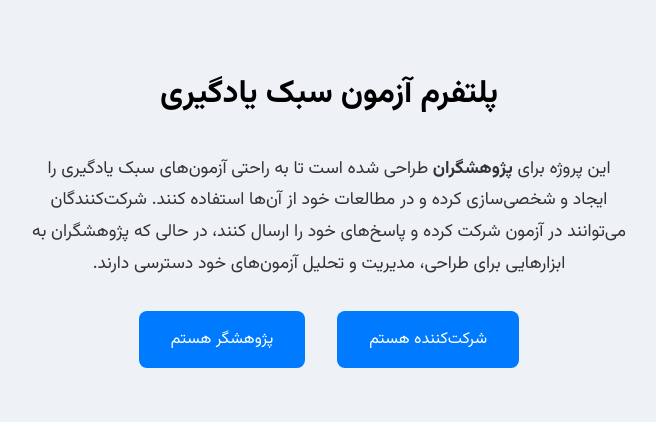
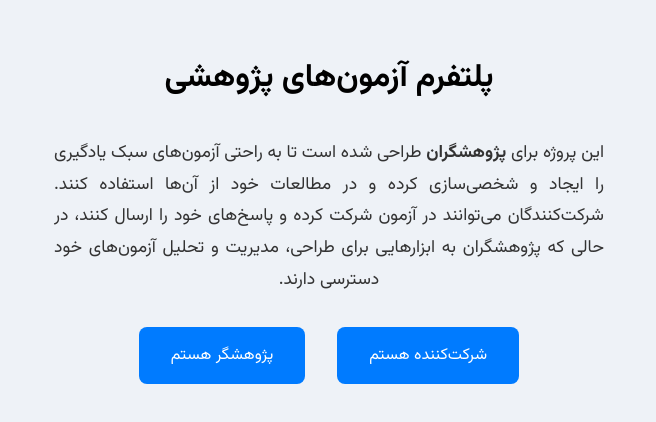
Before and after one commit to mjavadebi/onlineTest, a plain HTML site: page index.html in a window 1280 px wide. Shown: the part 224-646 px from the top of the page, without its empty margins (311-967 px from the left). Drawn offline with Linux system fonts and the light colour scheme.

Commit message:
Updating Some Changes

```diff
--- a/index.html
+++ b/index.html
@@ -3,7 +3,7 @@
 <head>
   <meta charset="UTF-8" />
   <meta name="viewport" content="width=device-width, initial-scale=1.0"/>
-  <title>پلتفرم آزمون سبک یادگیری</title>
+  <title>پلتفرم آزمون‌های پژوهشی</title>
   <style>
     /* Import Vazirmatn font from Google Fonts */
     @import url('https://fonts.googleapis.com/css2?family=Vazirmatn:wght@300;400;500;700&display=swap');
@@ -53,11 +53,23 @@
     .btn:hover {
       background: #0056b3;
     }
+    .centered-justified-block {
+
+      text-align: justify;
+      text-align-last: center;
+      width: 80%;
+      max-width: 550px;
+
+
+      margin-left: auto;
+      margin-right: auto;
+
+    }
   </style>
 </head>
 <body>
-  <h1>پلتفرم آزمون سبک یادگیری</h1>
-  <p>
+  <h1>پلتفرم آزمون‌های پژوهشی</h1>
+  <p class="centered-justified-block">
     این پروژه برای <strong>پژوهشگران</strong> طراحی شده است تا به راحتی آزمون‌های سبک یادگیری را ایجاد و شخصی‌سازی کرده و در مطالعات خود از آن‌ها استفاده کنند. شرکت‌کنندگان می‌توانند در آزمون شرکت کرده و پاسخ‌های خود را ارسال کنند، در حالی که پژوهشگران به ابزارهایی برای طراحی، مدیریت و تحلیل آزمون‌های خود دسترسی دارند.
   </p>
   <div class="button-container">
```
Also changed, not shown: felder.html (indentation only).
